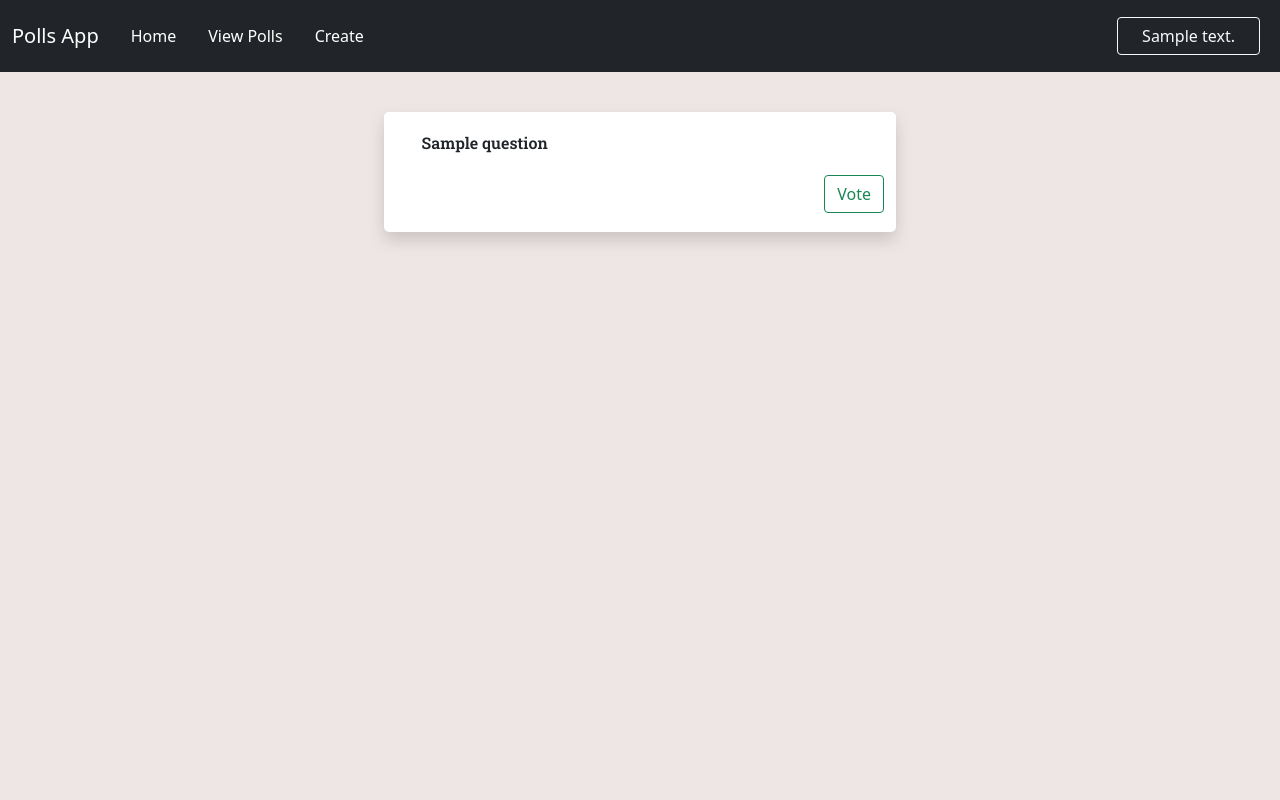
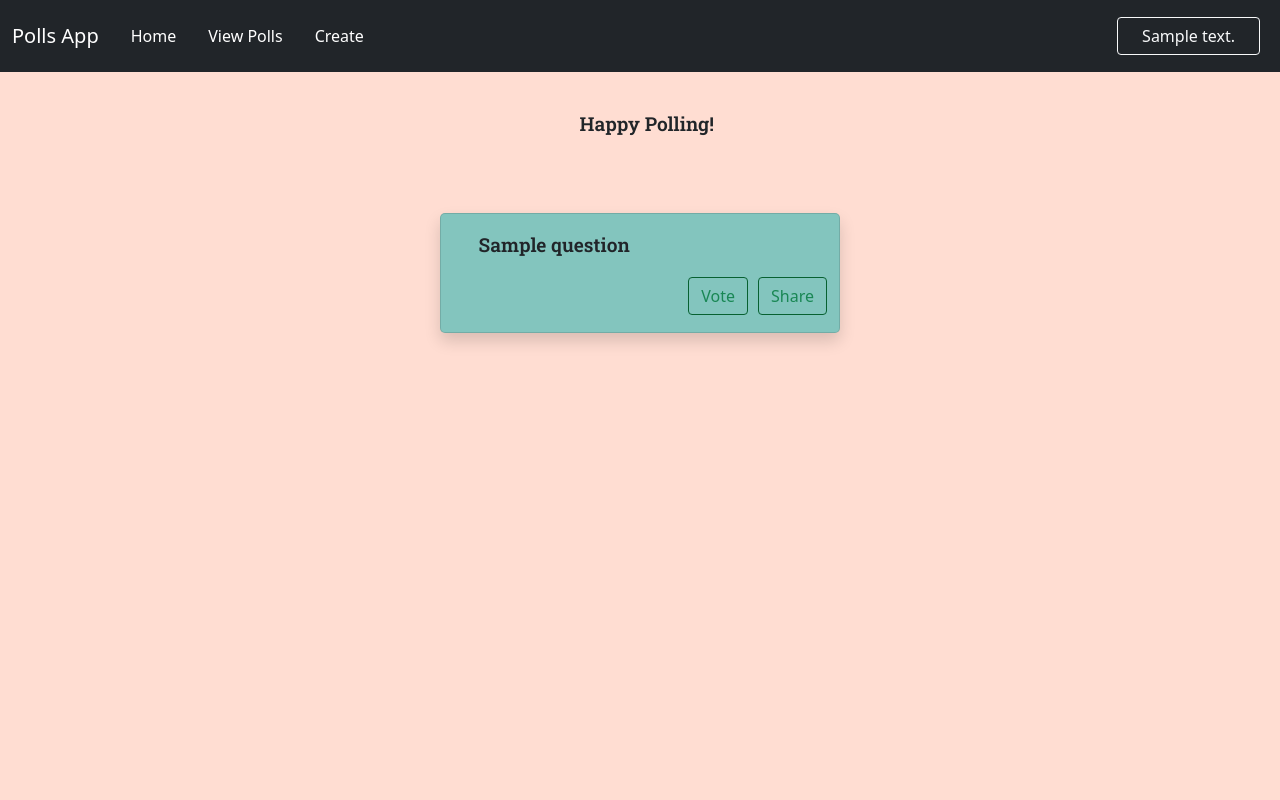
Before and after one commit to Dipanjana25/mypoll, a Django app: template newpoll/templates/index.html in a window 1280 px wide. Run offline with Django 3.2, Linux system fonts and the light colour scheme; the template is opened without the code that fills it: most values are stand-ins (such as "Sample title", 1, 10 or a date in 2020); some web fonts are replaced.

Commit message:
share not yet active

```diff
--- a/newpoll/static/create.css
+++ b/newpoll/static/create.css
@@ -1,6 +1,6 @@
 body{
     box-sizing: border-box;
-    background-color: #ede6e4;
+    background-color: #ffddd2;
 }
 .heading-main{
     width:50vw;
@@ -59,7 +59,7 @@ form{
 .submit{
     margin-top: 5vh;
     margin-left: 3vw;
-    background-color: rgb(226, 106, 26) !important;
+    background-color: #7f4f24 !important;
     color:white;
 }
 .submit::hover{
--- a/newpoll/static/home.css
+++ b/newpoll/static/home.css
@@ -1,6 +1,6 @@
 body{
     box-sizing: border-box;
-    background-color: #ede6e4;
+    background-color: #ffddd2;
 }
 .content{
     display: flex;
@@ -12,14 +12,14 @@ body{
     padding-top: 5vh;
 }
 .ques{
-    background-color: white;
+    background-color:#83c5be;
     border-radius: 5px;
     display: flex;
     justify-content: space-evenly;
     flex-direction: column;
-    width:40vw;
-    height:15vh;
-    margin-bottom: 2vh;
+    width:60vw;
+    height:45vh;
+    margin-bottom: 4vh;
 }
 .question-heading{
     font-family: 'Roboto Slab';
@@ -29,4 +29,50 @@ body{
 .button{
     display: flex;
     align-self: flex-end;
+    justify-content: space-between;
+    /* color:#1b4332; */
 }
+.button .vote-btn{
+    margin-left: 10px;
+    border-color: rgb(7, 97, 49);
+}
+.dis{
+    flex-wrap: wrap;
+    justify-content: space-around;
+    display: flex;
+    flex-direction: row;
+    /* display:grid;
+    grid-template-columns: auto auto auto auto;
+    grid-template-rows: auto auto auto auo; */
+}
+.card{
+    width:400px;
+    /* height:500px; */
+    /* size: 260px;
+    box-shadow: 0 4px 8px 0 rgba(0,0,0,0.2), 0 6px 20px 0 rgba(0,0,0,0.19);
+    text-align: center;
+    /*background-size: cover;*/
+    margin:30px;
+    backdrop-filter:blur(10px);
+    opacity: 1.0;
+    /* color:#f87797; */
+    /* text-shadow: -1px 0 black, 0 1px black, 1px 0 black, 0 -1px black; */
+    font-weight:bold;
+    height:120px;
+}
+.card:hover{
+    opacity:1.0;
+    background-color:#9f86c0;
+    border:60px;
+    text-shadow:none;
+    color:black;
+}
+.subh{
+    text-align: center;
+    font-size:larger;
+    margin-top:40px;
+    /* align-items: center; */
+}
+.qb{
+    font-size:larger;
+}
--- /dev/null
+++ b/newpoll/static/home.js
@@ -0,0 +1,7 @@
+function copyJoke() {
+    var copyText = document.getElementById("button.link").innerHTML;
+    copyText.select();
+    copyText.setSelectionRange(0, 99999);
+    navigator.clipboard.writeText(copyText.value)
+    alert("Copied Text: " + "\n" + copyText.value);
+}
--- a/newpoll/static/result.css
+++ b/newpoll/static/result.css
@@ -1,6 +1,6 @@
 body{
     box-sizing: border-box;
-    background-color: #ede6e4;
+    background-color: #ffddd2;
 }
 .heading-main{
     width:50vw;
@@ -87,7 +87,7 @@ form{
     align-items: flex-start;
 }
 .prog{
-    background-color: rgb(243, 201, 16);
+    background-color: rgb(7, 97, 49);
     color:black
 }
 .wrapper{
--- a/newpoll/static/vote.css
+++ b/newpoll/static/vote.css
@@ -1,6 +1,6 @@
 body{
     box-sizing: border-box;
-    background-color: #ede6e4;
+    background-color: #ffddd2;
 }
 .heading-main{
     width:50vw;
--- a/newpoll/templates/create.html
+++ b/newpoll/templates/create.html
@@ -1,7 +1,7 @@
 {% load static %}
 <link href="https://cdn.jsdelivr.net/npm/bootstrap@5.0.2/dist/css/bootstrap.min.css" rel="stylesheet" integrity="sha384-EVSTQN3/azprG1Anm3QDgpJLIm9Nao0Yz1ztcQTwFspd3yD65VohhpuuCOmLASjC" crossorigin="anonymous">
 <link rel="preconnect" href="https://fonts.googleapis.com"><link rel="preconnect" href="https://fonts.gstatic.com" crossorigin><link href="https://fonts.googleapis.com/css2?family=Montserrat:wght@300&family=Playfair+Display+SC:wght@700&family=Quicksand&family=Roboto+Condensed:wght@300&family=Roboto+Mono&family=Roboto+Slab:wght@600&family=Xanh+Mono&display=swap" rel="stylesheet">
-<link rel="stylesheet" href="{% static 'create.css' %}">
+<link rel="stylesheet" href="/static/create.css?{%now "U" %}"/>
 <div class="navbar navbar-expand-lg  navbar-dark bg-dark">
     <div class="container-fluid">
         <a href="" class="navbar-brand">Polls App</a>
--- a/newpoll/templates/index.html
+++ b/newpoll/templates/index.html
@@ -1,7 +1,9 @@
 {% load static %}
 <link href="https://cdn.jsdelivr.net/npm/bootstrap@5.0.2/dist/css/bootstrap.min.css" rel="stylesheet" integrity="sha384-EVSTQN3/azprG1Anm3QDgpJLIm9Nao0Yz1ztcQTwFspd3yD65VohhpuuCOmLASjC" crossorigin="anonymous">
 <link rel="preconnect" href="https://fonts.googleapis.com"><link rel="preconnect" href="https://fonts.gstatic.com" crossorigin><link href="https://fonts.googleapis.com/css2?family=Montserrat:wght@300&family=Playfair+Display+SC:wght@700&family=Quicksand&family=Roboto+Condensed:wght@300&family=Roboto+Mono&family=Roboto+Slab:wght@600&family=Xanh+Mono&display=swap" rel="stylesheet">
-<link rel="stylesheet" href="{% static 'home.css' %}">
+<!-- <link rel="stylesheet" href="/static/home.css %}"> -->
+<link rel="stylesheet" href="/static/home.css?{%now "U" %}"/>
+<script src="/static/home.js"></script>
 <div class="navbar navbar-expand-lg  navbar-dark bg-dark">
     <div class="container-fluid">
         <a href="" class="navbar-brand">Polls App</a>
@@ -26,19 +28,23 @@
         </div>
     </div>
 </div>
-<div class="container-fluid content">
+<h1 class="container-fluid question-heading subh">Happy Polling!</h1>
+<div class="container-fluid content dis">
     {% for question in question_list %}
-    <div class="container-fluid ques shadow">
-        <div class="container-fluid question-heading">
+    <div class="container-fluid ques shadow card">
+        <div class="container-fluid question-heading qb">
             {{question.question}}
             <script>console.log('ok')</script>
         </div>
         <div class="button">
             <a href="../vote/{{question.id}}" class="link">
-                <button class="vote-btn btn btn-outline-success">
+                <button class="vote-btn btn btn-outline-success" >
                     Vote
                 </button>
             </a>
+                <button onclick="copyJoke()" class="vote-btn btn btn-outline-success" >
+                    Share
+                </button>
         </div>
     </div>
     {% empty %}
--- a/newpoll/templates/result.html
+++ b/newpoll/templates/result.html
@@ -42,7 +42,7 @@
                         {{choice.choice.choice_text}}
                     </div>
                     <div class="container wrapper">
-                        <div class="progress-bar prog" role="progressbar" style="height:1vh;border-radius:15px;" aria-valuenow="25" aria-valuemin="0" aria-valuemax="100">
+                        <div class="progress-bar prog" role="progressbar" style="height:1vh;border-radius:15px;width: {{choice.percen}}%;" aria-valuenow="25" aria-valuemin="0" aria-valuemax="100">
                         </div>
                         <div class="info">
                             {{choice.percen}}%
--- a/newpoll/templates/vote.html
+++ b/newpoll/templates/vote.html
@@ -1,7 +1,8 @@
 {% load static %}
 <link href="https://cdn.jsdelivr.net/npm/bootstrap@5.0.2/dist/css/bootstrap.min.css" rel="stylesheet" integrity="sha384-EVSTQN3/azprG1Anm3QDgpJLIm9Nao0Yz1ztcQTwFspd3yD65VohhpuuCOmLASjC" crossorigin="anonymous">
 <link rel="preconnect" href="https://fonts.googleapis.com"><link rel="preconnect" href="https://fonts.gstatic.com" crossorigin><link href="https://fonts.googleapis.com/css2?family=Montserrat:wght@300&family=Playfair+Display+SC:wght@700&family=Quicksand&family=Roboto+Condensed:wght@300&family=Roboto+Mono&family=Roboto+Slab:wght@600&family=Xanh+Mono&display=swap" rel="stylesheet">
-<link rel="stylesheet" href="{% static 'vote.css' %}">
+<!-- <link rel="stylesheet" href="{% static 'vote.css' %}"> -->
+<link rel="stylesheet" href="/static/vote.css?{%now "U" %}"/>
 <div class="navbar navbar-expand-lg  navbar-dark bg-dark">
     <div class="container-fluid">
         <a href="" class="navbar-brand">Polls App</a>
```
Also changed, not shown: newpoll/templates/profile.html (+5 -4 lines), newpoll/views.py (+10 -5 lines), db.sqlite3, newpoll/migrations/0001_initial.py, newpoll/migrations/0002_alter_question_options_question_created_on_and_more.py.
